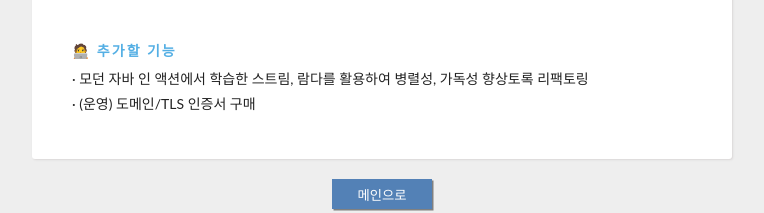
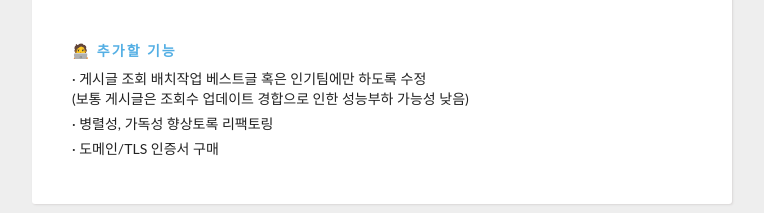
Before and after one commit to ljkhyeong/portfolio, a React (Create React App) app: page /project3 in a window 1280 px wide. Shown: the part 1355-1568 px from the top of the page, without its empty margins (258-1022 px from the left). Built offline with nearby package versions, Linux system fonts and the light colour scheme.

Commit message:
Update: Project3 내용 수정

```diff
--- a/src/component/project/Project3.js
+++ b/src/component/project/Project3.js
@@ -177,13 +177,16 @@ const Project3 = () => {
               <div className="section__list">
                 <div className="section__list-item">
                   <div className="project-text">
-                    · 모던 자바 인 액션에서 학습한 스트림, 람다를 활용하여
-                    병렬성, 가독성 향상토록 리팩토링
+                    · 게시글 조회 배치작업 베스트글 혹은 인기팀에만 하도록 수정
+                    <br />
+                    (보통 게시글은 조회수 업데이트 경합으로 인한 성능부하 가능성
+                    낮음)
+                  </div>
+                  <div className="project-text">
+                    · 병렬성, 가독성 향상토록 리팩토링
                   </div>
 
-                  <div className="project-text">
-                    · (운영) 도메인/TLS 인증서 구매{" "}
-                  </div>
+                  <div className="project-text">· 도메인/TLS 인증서 구매 </div>
                 </div>
               </div>
             </div>
```
